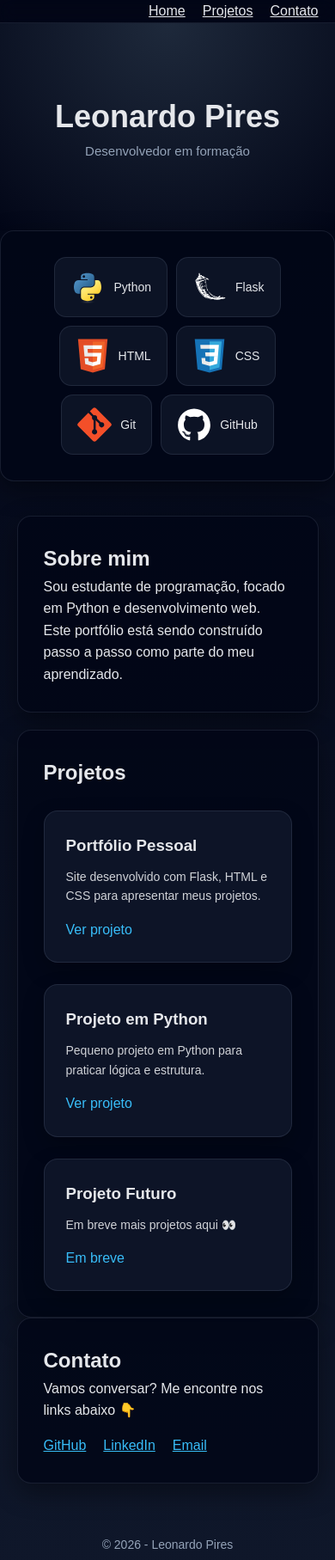
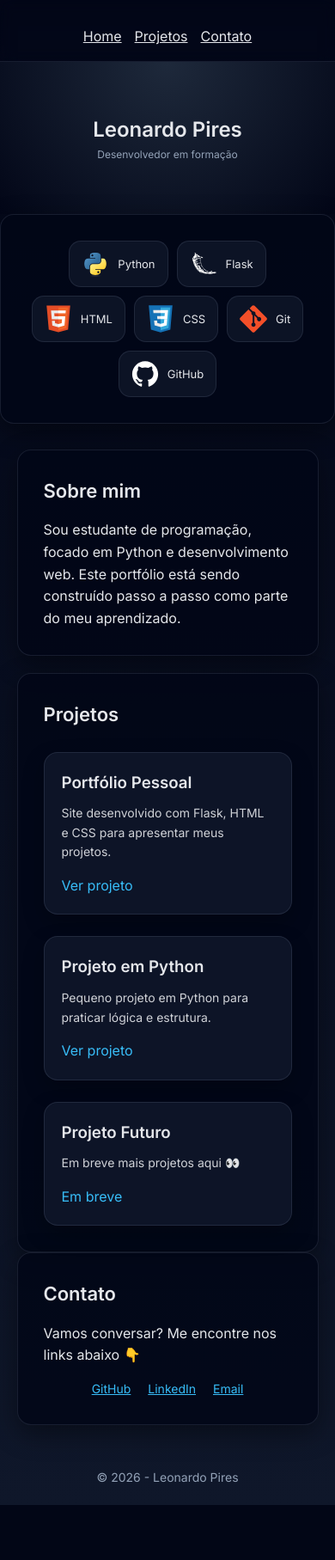
Before and after one commit to Leonardops/meu-portfolio, a Flask app: page / in a window 390 px wide. Shown: the top 1815 px of the page at 86% size. After the commit the page ends 1751 px from the top, so only its background shows below. Run offline with Flask 3, Linux system fonts and the light colour scheme.

Commit message:
Adiciona suporte mobile-first e ajustes de responsividade

```diff
--- a/static/css/style.css
+++ b/static/css/style.css
@@ -23,7 +23,7 @@
 
 /* ESTILO GERAL */
 body {
-    font-family: Arial, Helvetica, sans-serif;
+    font-family: 'Inter', Arial, Helvetica, sans-serif;
     background: linear-gradient(180deg, #020617, #0F172A);
     color: var(--text-main);
     line-height: 1.6;
@@ -32,7 +32,7 @@ body {
 
 /* NAVBAR */
 .navbar {
-    background-color: rgba(2, 6, 23, 00.3s);
+    background-color: rgba(2, 6, 23, 0.3s);
     backdrop-filter: blur(8px);
     border-bottom: 1px solid var(--border-soft);
 }
@@ -87,8 +87,7 @@ body {
 /* CONTAINER PRINCIPAL */
 .container {
     width: 90%;
-    max-width: 1000px;
-    margin: 40px auto;
+    margin: 30px auto;
 }
 
 /* BALÕES BRANCOS (CARDS) */
@@ -100,11 +99,11 @@ body {
     padding: 30px;
 }
 
-/*.card h2 {
+.card h2 {
     font-size: 22px;
     margin-bottom: 15px;
     font-size: 22px;
-}*/
+}
 
 /* ===== PROJETOS ===== */
 
@@ -222,3 +221,60 @@ footer {
 .tech-white img {
     filter: brightness(0) invert(1);
 }
+
+/* ===== RESPONSIVIDADE ===== */
+
+@media (max-width: 768px) {
+    .nav-container {
+        flex-direction: column;
+        gap: 15px;
+        padding: 15px 0;
+    }
+
+    .nav-links {
+        gap: 15px;
+    }
+
+    .hero {
+        padding: 60px 15px;
+    }
+
+    .hero h1 {
+        font-size: 24px;
+    }
+
+    .hero p {
+        font-size: 12px;
+    }
+
+    projects-grid {
+        gap: 18px;
+    }
+
+    .project-card {
+        padding: 20px;
+    }
+
+    .tech-list {
+        justify-content: center;
+    }
+
+    .tech {
+        padding: 10px 14px;
+        font-size: 13px;
+    }
+
+    .tech img {
+        width: 32px;
+        height: 32px;
+    }
+
+    .contact-links {
+        justify-content: center;
+    }
+
+    .contact-links a {
+        font-size: 14px;
+    }
+
+}
--- a/templates/index.html
+++ b/templates/index.html
@@ -3,6 +3,7 @@
 
 <head>
     <meta charset="UTF-8">
+    <meta name="viewport" content="width=device-width, initial-scale=1.0">
     <title>Meu Portfólio</title>
     <link rel="stylesheet" href="{{ url_for('static', filename='css/style.css') }}">
 </head>
```
